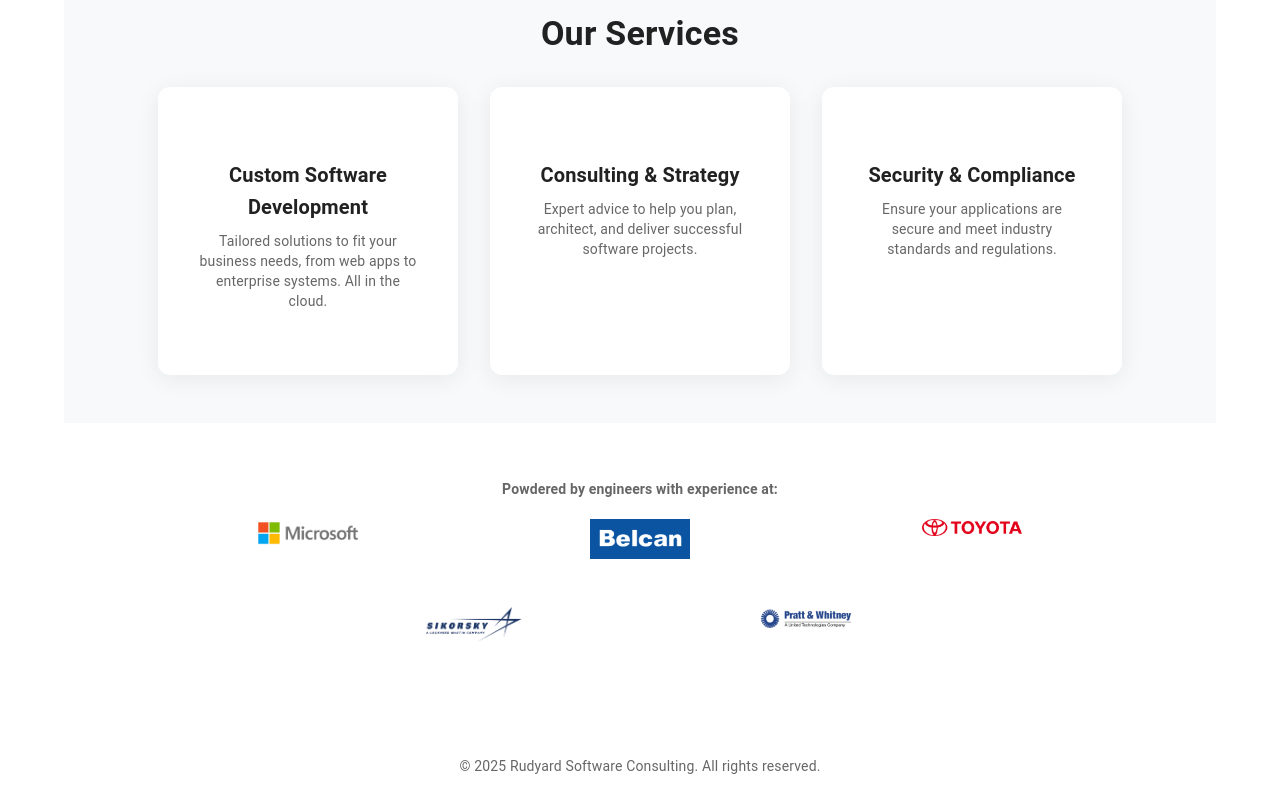
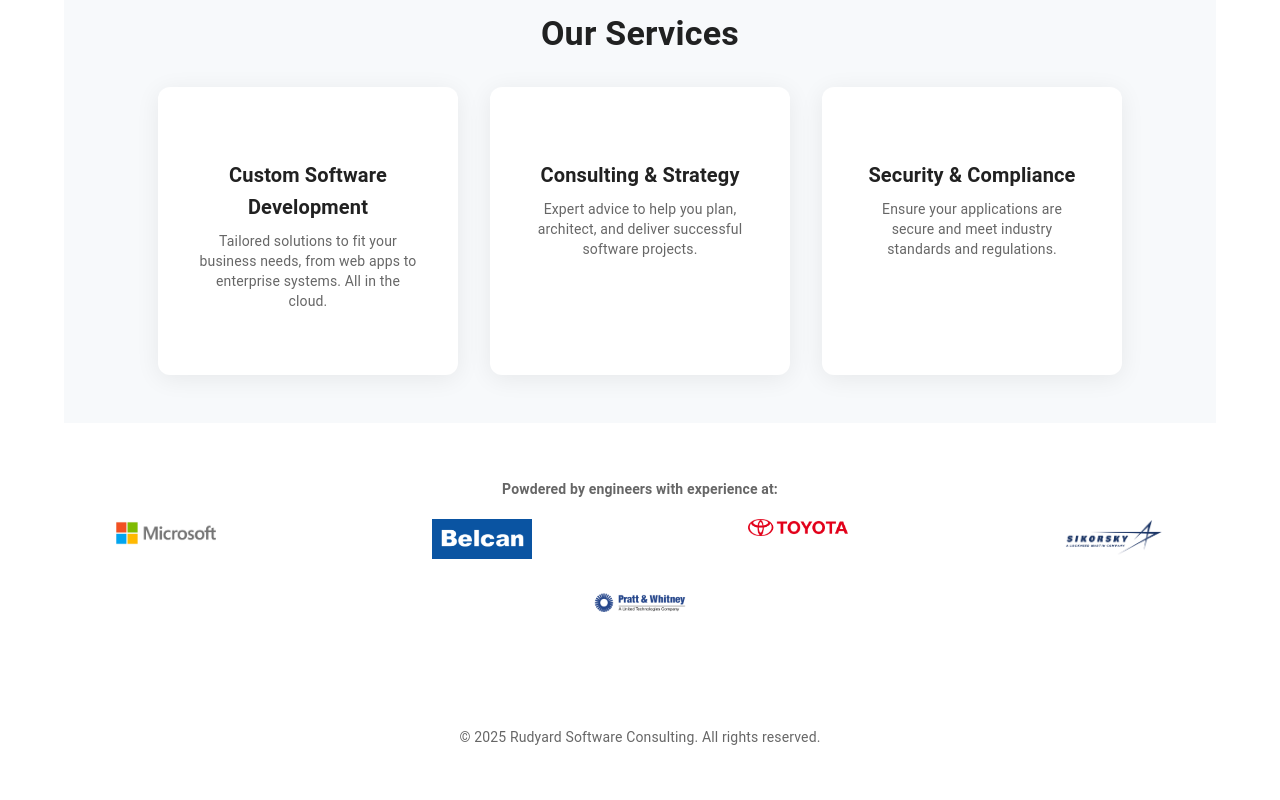
Before and after one commit to rudymiked/consulting, a React (Vite) app in the folder rudy-software-consulting/: page / in a window 1280 px wide. Shown: the part 832-1632 px from the top of the page. After the commit the page ends 1603 px from the top, so only its background shows below. Built offline with nearby package versions, Linux system fonts and the light colour scheme; some icons are missing; the HTML template or start-up script is replaced by a standard one.

Commit message:
spacing change

```diff
--- a/rudy-software-consulting/src/components/ExperienceFooter.tsx
+++ b/rudy-software-consulting/src/components/ExperienceFooter.tsx
@@ -30,7 +30,7 @@
                 <strong>Powdered by engineers with experience at:</strong>
                 <br />
                 <br />
-                <Grid container spacing={4} justifyContent="center">
+                <Grid container spacing={2} justifyContent="center">
                     {experiences.map((experience, idx) => (
                         <Box key={idx} sx={{ maxWidth: 300, width: '100%' }}>
                             <img src={experience.logo} alt={experience.altText} style={{ width: 100, height: 'auto', marginBottom: 10, alignContent:"center", verticalAlign:"center" }} />
```
